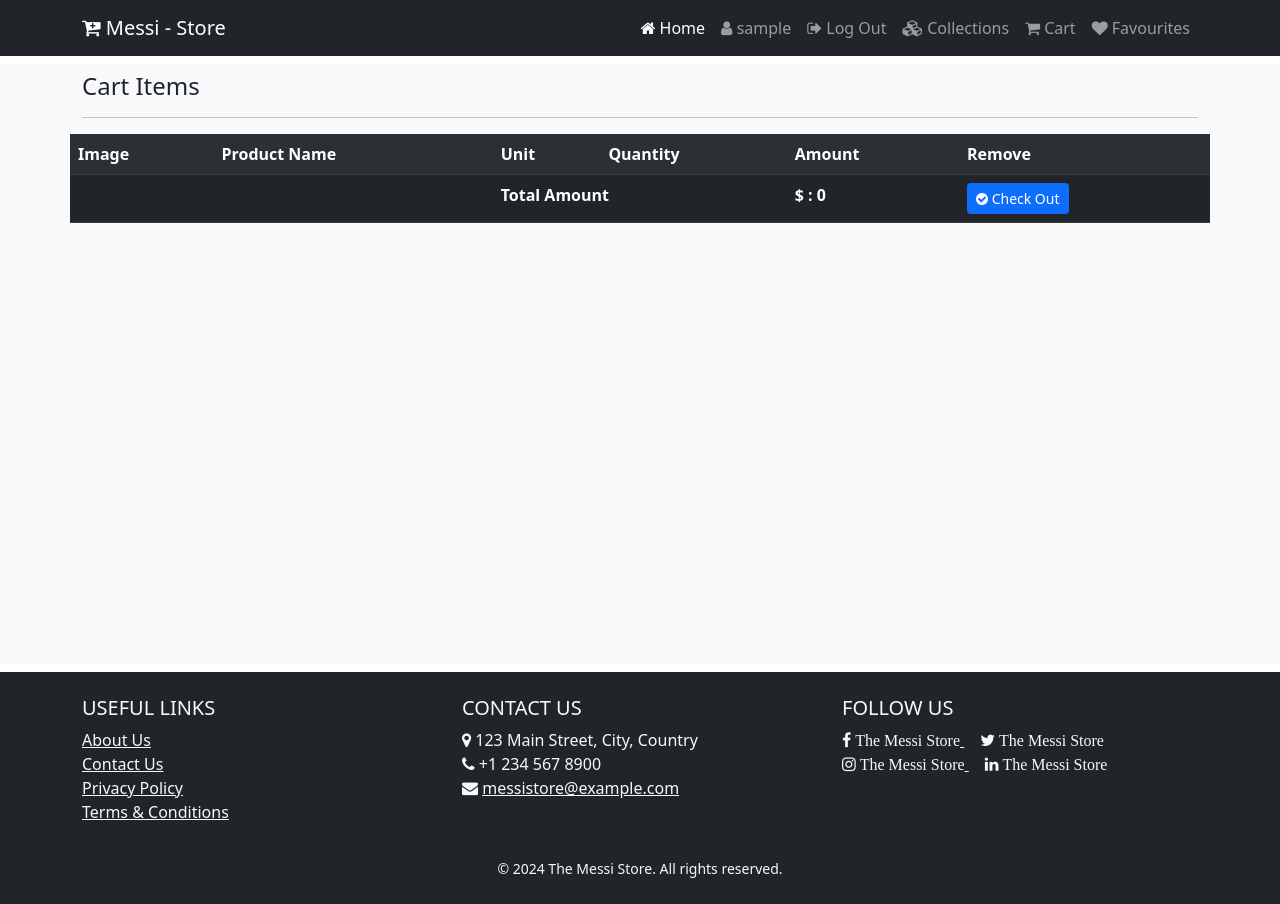
After one commit to itachiluv/python-ecom, a Django app: page /cart/ in a window 1280 px wide. The commit adds this page. Run offline with Django 5.2, Linux system fonts and the light colour scheme; the visitor is signed in with stand-in values (Sample User, id 1); data that the repository does not hold is empty.

Commit message:
15-04-2024 complete

```diff
--- a/ecom/settings.py
+++ b/ecom/settings.py
@@ -128,12 +128,6 @@ STATIC_URL = '/static/'
 
 MEDIA_URL = '/images/'
 
-# STATICFILES_DIR = [
-#     os.path.join(BASE_DIR,'static')
-# ]
-
-# MEDIA_ROOT = os.path.join(BASE_DIR,'static')
-
 MEDIA_ROOT = os.path.join(BASE_DIR,'static')
 
 STATICFILES_DIRS = [
--- a/shop/admin.py
+++ b/shop/admin.py
@@ -7,3 +7,4 @@ class CatagoryAdmin(admin.ModelAdmin):
 
 admin.site.register(Catagory,CatagoryAdmin)
 admin.site.register(Product)
+admin.site.register(cart)
--- a/shop/urls.py
+++ b/shop/urls.py
@@ -5,7 +5,16 @@ urlpatterns = [
     path('home/',views.home, name= 'home'),
 
     path('register/',views.register, name = 'register'),
+
     path('login/',views.loginpage, name = 'loginpage'),
+    path('logout/',views.logoutpage, name = 'logoutpage'),
+
+    path('addcart/',views.addcart,name = 'addcart'),
+    path('cart/',views.cart_page, name = 'cart'),
+    path('remove_cart/<str:id>',views.remove_cart, name = 'remove_cart'),
+    path('fav/',views.fav_page, name = 'fav'),
+    path('fav_view_page/',views.fav_view_page, name = 'fav_view_page'),
+    path('remove_fav/<str:id>',views.remove_fav, name = 'remove_fav'),
 
     path('collection/',views.collection, name = 'collection'),
     path('collection_view/<str:name>',views.collection_view, name = 'collection_view'),
--- a/shop/views.py
+++ b/shop/views.py
@@ -2,6 +2,9 @@ from django.shortcuts import render,redirect
 from .models import *
 from .forms import *
 from django.contrib import messages
+from django.contrib.auth import authenticate,login,logout
+import json
+from django.http import JsonResponse
 # Create your views here.
 def home(request):
     products = Product.objects.filter(trending = 1)
@@ -10,9 +13,152 @@ def home(request):
     }
     return render(request,'shop/index.html',context)
 
+def remove_cart(request,id):
+    cart_del = cart.objects.get(id = id)
+    cart_del.delete()
+    return redirect('cart')
+
+def remove_fav(request,id):
+    cart_del = Fav.objects.get(id = id)
+    cart_del.delete()
+    return redirect('fav_view_page')
+
+def fav_view_page(request):
+    if request.user.is_authenticated:
+        fav = Fav.objects.filter(user = request.user)
+        context = {
+            'fav':fav
+        }
+        return render(request,'shop/fav.html',context)
+    else:
+        return redirect('home')
+
+def fav_page(request):
+    if request.headers.get('X-Requested-With') == 'XMLHttpRequest':
+        if request.user.is_authenticated:
+            data = json.loads(request.body)
+            product_id = data.get('pid')
+            product_status = Product.objects.get(id=product_id)
+            if product_status:
+                if Fav.objects.filter(user = request.user.id, product_id= product_id):
+                    return JsonResponse({'status': 'Product Already in Favourite'}, status=200)
+                else:
+                    Fav.objects.create(
+                        user = request.user,
+                        product_id = product_id
+                    )
+                    return JsonResponse({'status': 'Product Add to Favourite'}, status=200)
+        else:
+            return JsonResponse({'status': 'Login to Add Favourites'}, status=200)
+    else:
+
+        return JsonResponse({'status': 'Invalid request'}, status=200)
+
+
+# def addcart(request):
+#     pass
+    # if request.headers.get('X-Requested-With') == 'XMLHttpRequest':
+    #     if request.user.is_authenticated:
+    #         data = json.load(request)
+    #         product_qty = data['product_qty']
+    #         product_id = data['pid']
+    #         print('User --->',request.user)
+    #         print("Cart Details ---->",cart.objects.filter(user=request.user.id,product_id = product_id))
+    #         product_status = Product.objects.get(id=product_id)
+    #         print('Product Status--->',product_status)
+    #         if product_status:
+    #             if cart.objects.filter(user=request.user.id,product= product_id):
+    #                 return JsonResponse({'status':'Product Already in Cart'},status =200)
+    #             else:
+    #                 if product_status.qty>=product_qty:
+    #                     cart.objects.create(
+    #                         user = request.user,
+    #                         product = product_id,
+    #                         product_qty = product_qty
+    #                     )
+    #                     return JsonResponse({'status':'Product Add To Cart'},status =200)
+    #     else:
+    #         return JsonResponse({'status':'Login to Add Cart'},status =200)
+    # else:
+    #     return JsonResponse({'status':'invalid access'},status =200)
+
+
+def addcart(request):
+    if request.headers.get('X-Requested-With') == 'XMLHttpRequest':
+        if request.user.is_authenticated:
+            try:
+                # Parse JSON data from the request body
+                data = json.loads(request.body)
+                product_qty = data.get('product_qty')
+                product_id = data.get('pid')
+
+                # Retrieve the Product instance using the product_id
+                try:
+                    product_instance = Product.objects.get(id=product_id)
+                except Product.DoesNotExist:
+                    return JsonResponse({'status': 'Product does not exist'}, status=404)
+
+                # Check if the product is already in the cart for the current user
+                if cart.objects.filter(user=request.user, product=product_instance).exists():
+                    return JsonResponse({'status': 'Product already in cart'}, status=200)
+                else:
+                    # Check if the desired quantity is available
+                    if product_instance.qty >= product_qty:
+                        # Create a new cart entry
+                        cart.objects.create(
+                            user=request.user,
+                            product=product_instance,
+                            product_qty=product_qty
+                        )
+                        return JsonResponse({'status': 'Product added to cart'}, status=200)
+                    else:
+                        # Return a response if quantity is not available
+                        return JsonResponse({'status': 'Not enough quantity available'}, status=400)
+            except json.JSONDecodeError:
+                # Handle JSON parsing error
+                return JsonResponse({'status': 'Invalid JSON data'}, status=400)
+        else:
+            return JsonResponse({'status': 'Please log in to add to cart'}, status=403)
+    else:
+        # Handle invalid request method (not an AJAX request)
+        return JsonResponse({'status': 'Invalid request method'}, status=400)
+
+
+def cart_page(request):
+    if request.user.is_authenticated:
+        cart_detail = cart.objects.filter(user = request.user)
+        context = {
+            'cart_detail':cart_detail
+        }
+        return render(request,'shop/cart.html',context)
+    else:
+        return redirect('home')
+
 def loginpage(request):
+    if request.user.is_authenticated:
+        return redirect('home')
+    else:
+        if request.method == 'POST':
+            username = request.POST.get('username')
+            password = request.POST.get('password')
 
-    return render(request,'shop/login.html')
+            user = authenticate(request,username=username,password = password)
+            if user is not None:
+                login(request,user)
+                messages.success(request,'Login Successfully')
+                return redirect('home')
+            else:
+                messages.error(request,'Invalide Username and Password')
+                return redirect('loginpage')
+
+        return render(request,'shop/login.html')
+
+def logoutpage(request):
+    if request.user.is_authenticated:
+        logout(request)
+        messages.success(request,'Logout Successfull')
+    return redirect('home')
+
 
 def register(request):
     form = CustomerUserForm()
--- /dev/null
+++ b/templates/shop/cart.html
@@ -0,0 +1,65 @@
+{% extends 'shop/main.html' %}
+{% block title %}
+Cart | Messi Store
+{% endblock title %}
+{% block content %}
+<section class="bg-light py-2 my-2" style="min-height:600px;">
+    <div class="container">
+        <div class="row">
+            <div class="col-12">
+                <h4 class="mb-3">Cart Items</h4>
+                <hr style="border-color:#b8bfc2;">
+            </div>
+
+            <table class="table table-dark table-striped">
+                <tr>
+                    <th>Image</th>
+                    <th>Product Name</th>
+                    <th>Unit</th>
+                    <th>Quantity</th>
+                    <th>Amount</th>
+                    <th>Remove</th>
+                </tr>
+
+                {% for item in cart_detail %}
+                <tr>
+
+                    <td><img src="{{item.product.product_image.url}}"
+                            height="75px" width="100px"
+                            alt="{{item.product.name}}"></td>
+                    <td>{{item.product.name}}</td>
+                    <td>{{item.product.selling_price | stringformat:'d'}}</td>
+                    <td>{{item.product_qty}}</td>
+                    <td class="amt">{{item.total_cost | stringformat:'d'}}</td>
+                    <td><a href="{% url 'remove_cart' item.id%}"
+                            onclick="return confirm('Are you sure? to Remove')"
+                            class="btn btn-danger btn-sm"><i
+                                class="fa fa-trash"></i> Remove</a></td>
+                </tr>
+                {% endfor %}
+                <tr>
+                    <td></td>
+                    <td></td>
+                    <td colspan="2"><b>Total Amount</b></td>
+                    <th id="net">0</th>
+                    <td><button class="btn btn-primary btn-sm">
+                            <i class="fa fa-check-circle"></i> Check Out
+                        </button></td>
+                </tr>
+
+            </table>
+
+        </div>
+    </div>
+</section>
+
+<script>
+    const nodes = document.querySelectorAll('.amt');
+    const arr = Array.from(nodes);
+    const res = arr.reduce((acc, curr) => {
+     return acc += Number(curr.textContent)
+    }, 0);
+    document.getElementById("net").innerHTML="$ : "+res;
+
+  </script>
+{% endblock content %}
--- a/templates/shop/navbar.html
+++ b/templates/shop/navbar.html
@@ -15,10 +15,29 @@
                         href="{% url 'home'%}">
                         <i class="fa fa-home"></i> Home</a>
                 </li>
+
+                {% if request.user.is_authenticated %}
+                <li class="nav-item">
+                    <a class="nav-link"
+                        href="#">
+                        <i class="fa fa-user"></i> {{request.user}}</a>
+                </li>
+                <li class="nav-item">
+                    <a class="nav-link"
+                        href="{% url 'logoutpage'%}">
+                        <i class="fa fa-sign-out"></i> Log Out</a>
+                </li>
+                {% else %}
+                <li class="nav-item">
+                    <a class="nav-link"
+                        href="{% url 'loginpage'%}">
+                        <i class="fa fa-sign-in"></i> LogIn</a>
+
                     <li class="nav-item">
                         <a class="nav-link" href="{% url 'register'%}">
                             <i class="fa fa-user"></i> Register</a>
                     </li>
+                    {% endif %}
                     <li class="nav-item">
                         <a class="nav-link"
                             href="{% url 'collection'%}">
@@ -26,13 +45,13 @@
                     </li>
                     <li class="nav-item">
                         <a class="nav-link"
-                        href="{% url 'collection'%}">
+                            href="{% url 'cart'%}">
                             <i class="fa fa-shopping-cart"></i> Cart</a>
                     </li>
                     <li class="nav-item">
                         <a class="nav-link"
-                        href="{% url 'collection'%}">
-                        <i class="fa fa-sign-out"></i> Log Out</a>
+                            href="{% url 'fav_view_page'%}">
+                            <i class="fa fa-heart"></i> Favourites</a>
                     </li>
                 </ul>
             </div>
```
Also changed, not shown: shop/models.py (+18 -0 lines), templates/shop/fav.html (added, +40 -0 lines), templates/shop/login.html (+15 -1 lines), templates/shop/product_details.html (+111 -6 lines), shop/migrations/0002_cart.py (added), shop/migrations/0003_fav.py (added). Lines whose indentation alone changed are shown as unchanged.
